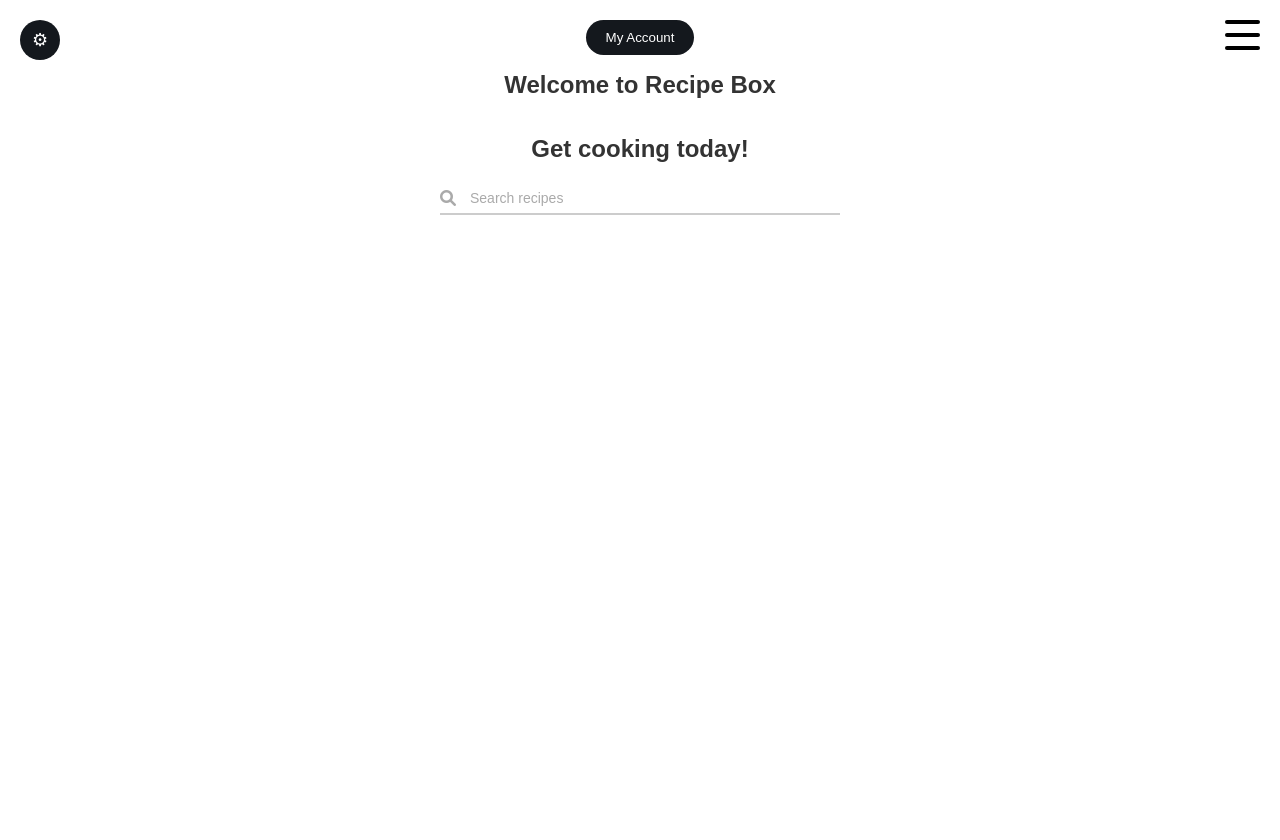
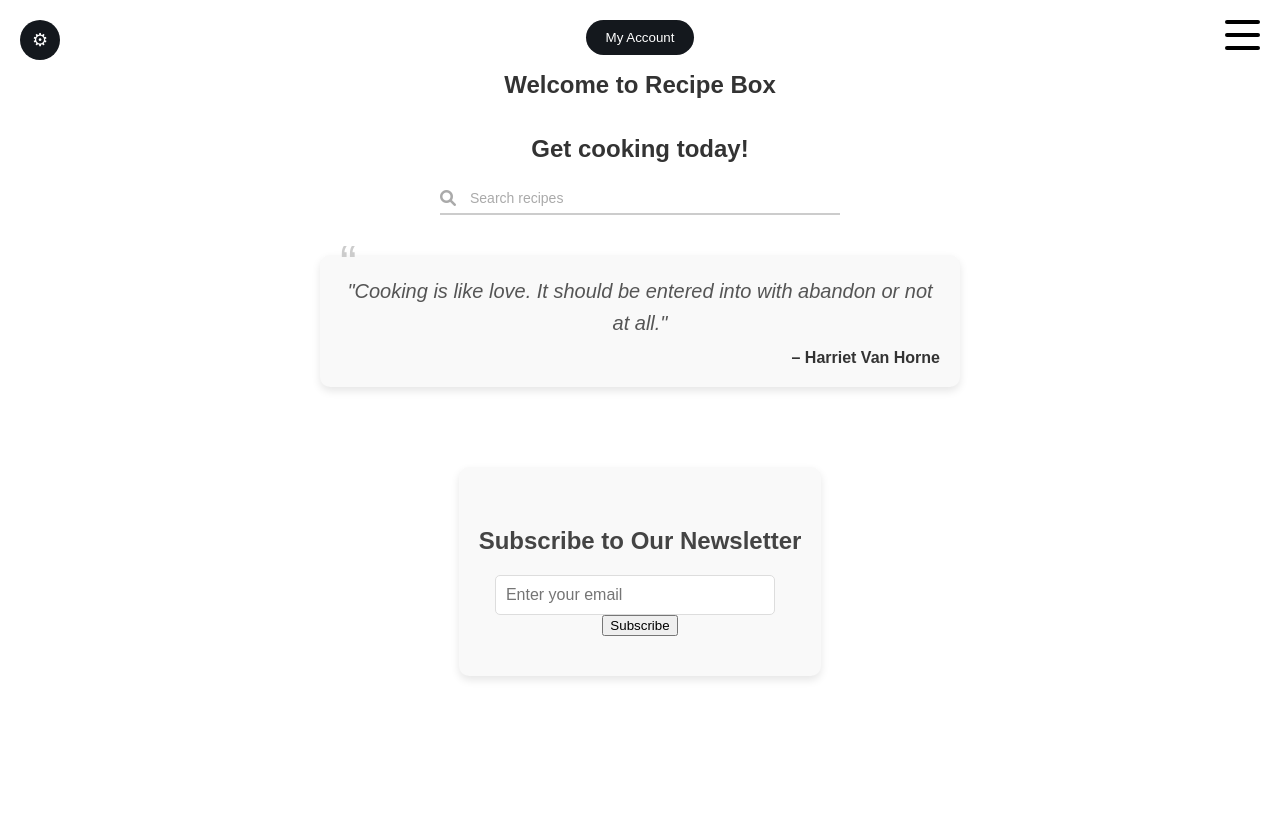
Before and after one commit to diana05-tech/GitExercise-GroupTC1L-05, a Flask app: page /index in a window 1280 px wide. Run offline with Flask 3, Linux system fonts and the light colour scheme.

Commit message:
updated index.html with the quotes and subscription box

```diff
--- a/website/templates/index.html
+++ b/website/templates/index.html
@@ -345,6 +345,76 @@
             margin-top: 10px;
             font-size: 1.1em;
         }
+        .quote-box {
+            margin: 40px auto;
+            max-width: 600px;
+            background-color: #f9f9f9;
+            padding: 20px;
+            border-radius: 10px;
+            box-shadow: 0 4px 8px rgba(0, 0, 0, 0.1);
+            position: relative;
+        }
+
+        .quote-box:before {
+            content: '“';
+            font-size: 50px;
+            position: absolute;
+            top: -20px;
+            left: 20px;
+            color: #ccc;
+        }
+
+        .quote-box p {
+            font-size: 20px;
+            font-style: italic;
+            color: #555;
+            margin: 0;
+        }
+
+        .quote-box .author {
+            text-align: right;
+            margin-top: 10px;
+            font-weight: bold;
+            color: #333;
+        }
+
+        /* Newsletter Form Styling */
+        .newsletter-section {
+            background-color: #f9f9f9;
+            padding: 40px 20px;
+            border-radius: 10px;
+            max-width: 600px;
+            margin: 40px auto;
+            box-shadow: 0 4px 8px rgba(0, 0, 0, 0.1);
+        }
+
+        .newsletter-section h2 {
+            margin-bottom: 20px;
+            font-size: 24px;
+            color: #444;
+        }
+
+        .newsletter-section input[type="email"] {
+            padding: 10px;
+            width: 80%;
+            font-size: 16px;
+            border: 1px solid #ddd;
+            border-radius: 5px;
+            margin-right: 10px;
+        }
+
+        .newsletter-section input button {
+            padding: 10px 20px;
+            background-color: #337e7a;
+            color: rgb(250, 250, 250);
+            border: none;
+            border-radius: 5px;
+            cursor: pointer;
+        }
+
+        .newsletter-section input button:hover {
+            background-color: #2abeb7;
+        }
     </style>
 </head>
 <body>
@@ -401,6 +471,18 @@
         </div>
     </div>
 
+<div class="quote-box">
+    <p>"Cooking is like love. It should be entered into with abandon or not at all."</p>
+    <div class="author">– Harriet Van Horne</div>
+</div>
+
+<div class="newsletter-section">
+    <h2>Subscribe to Our Newsletter</h2>
+    <form action="#" method="post">
+        <input type="email" name="email" placeholder="Enter your email">
+        <input type="button" value="Subscribe">
+    </form>
+</div>
     <script>
         function toggleSettings() {
             const settingsPanel = document.querySelector('.settings-panel');
```
